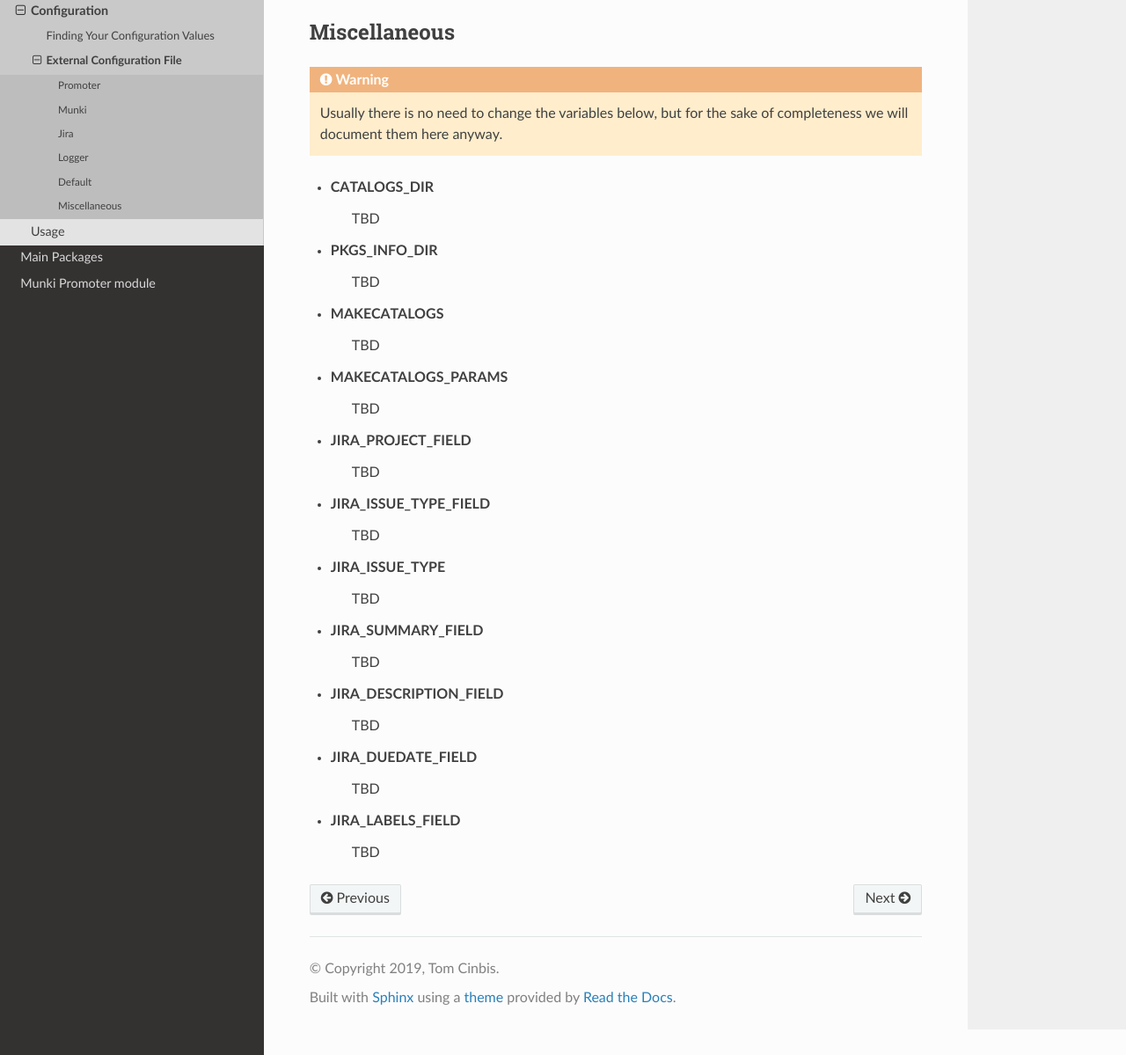
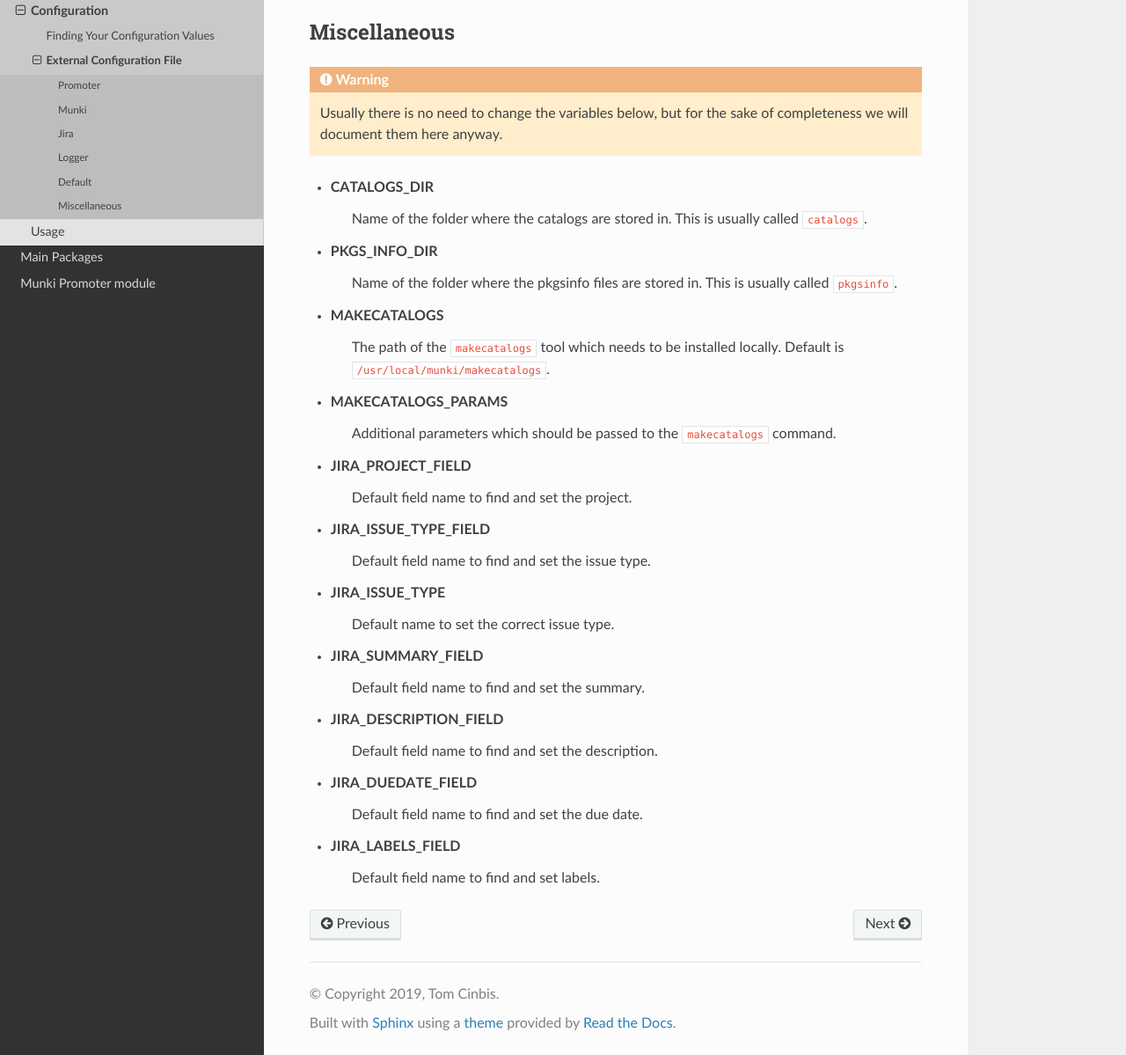
Before and after one commit to tcinbis/munkipromoter, a Sphinx documentation site: the page built from docs/ini-config.rst, in a window 1280 px wide and 1400 px high, scrolled down 3287 px, cut to the strip 201-1400 px from the top of the window. Shown: the whole strip at 88% size. Built offline with Sphinx 7.4.7 and the Read the Docs theme 2.0.0, drawn with Linux system fonts in a browser that asks for light colours; some of the changed text lies outside the part shown.

Commit message:
Final touches docu
Signed-off-by: Tom Cinbis <tom.cinbis@unibas.ch>

```diff
--- a/docs/ini-config.rst
+++ b/docs/ini-config.rst
@@ -131,13 +131,16 @@ Jira
 Logger
 ------
 - LOG_LEVEL
-    TBD
+    The log level to be used when logging to the console.
+
 - LOG_BACKUP_COUNT
-    TBD
+    The number of backup logs to keep before rotating.
+
 - LOG_DIR
-    TBD
+    The directory where the logfile is written.
+
 - LOG_FILENAME
-    TBD
+    The name of the logfile.
 
 Default
 -------
@@ -153,27 +156,34 @@ Miscellaneous
    sake of completeness we will document them here anyway.
 
 - CATALOGS_DIR
-    TBD
+    Name of the folder where the catalogs are stored in. This is usually called
+    ``catalogs``.
+
 - PKGS_INFO_DIR
-    TBD
+    Name of the folder where the pkgsinfo files are stored in. This is usually
+    called ``pkgsinfo``.
+
 - MAKECATALOGS
-    TBD
+    The path of the ``makecatalogs`` tool which needs to be installed locally.
+    Default is ``/usr/local/munki/makecatalogs``.
+
 - MAKECATALOGS_PARAMS
-    TBD
+    Additional parameters which should be passed to the ``makecatalogs``
+    command.
 
 
 
 - JIRA_PROJECT_FIELD
-    TBD
+    Default field name to find and set the project.
 - JIRA_ISSUE_TYPE_FIELD
-    TBD
+    Default field name to find and set the issue type.
 - JIRA_ISSUE_TYPE
-    TBD
+    Default name to set the correct issue type.
 - JIRA_SUMMARY_FIELD
-    TBD
+    Default field name to find and set the summary.
 - JIRA_DESCRIPTION_FIELD
-    TBD
+    Default field name to find and set the description.
 - JIRA_DUEDATE_FIELD
-    TBD
+    Default field name to find and set the due date.
 - JIRA_LABELS_FIELD
-    TBD
+    Default field name to find and set labels.
--- a/docs/install.rst
+++ b/docs/install.rst
@@ -4,9 +4,13 @@ Installation
 Prerequisites
 -------------
 
-To run *Munki Promoter* please install Python_ 3.7 or above
+To run *Munki Promoter* please install Python_ 3.7 or above. Additionally you
+need to install the munkitools_ on your system to apply changes to pkgsinfo
+files. This in turn requires Python 2, but is compatible with the system Python
+on Mac.
 
 .. _Python: https://python.org/downloads
+.. _munkiTools: https://github.com/munki/munki/releases
 
 Clone Repository
 ----------------
```
Also changed, not shown: docs/find-config.rst (+27 -19 lines).
